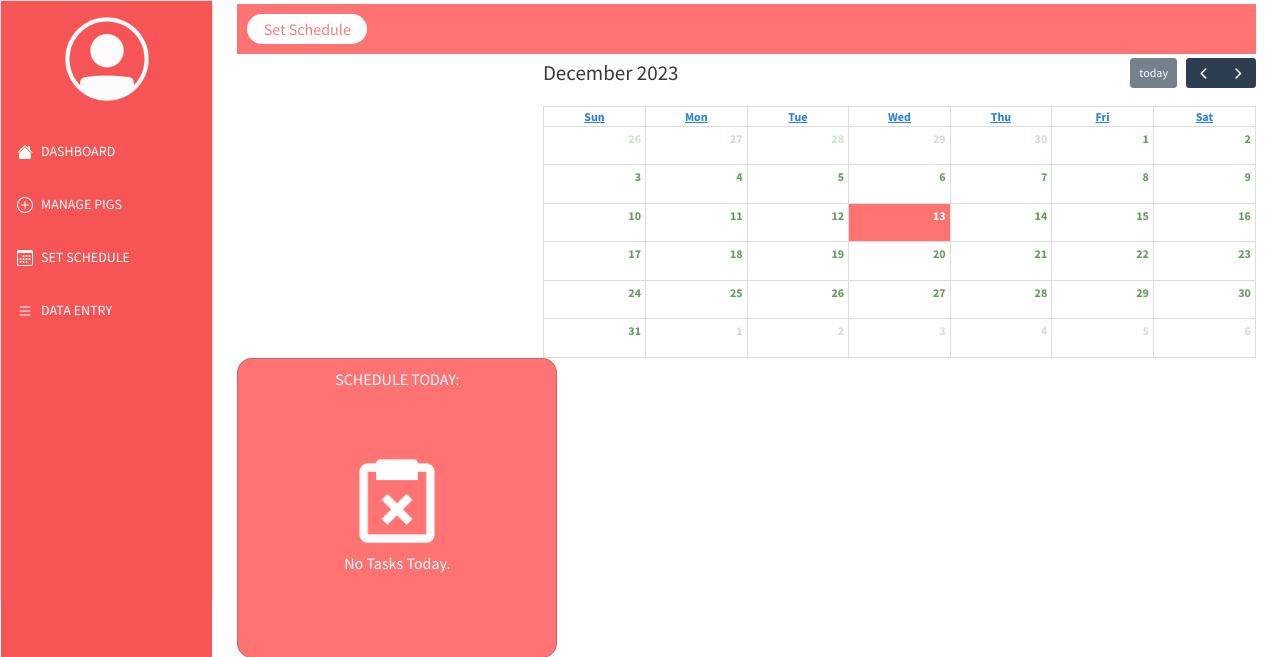
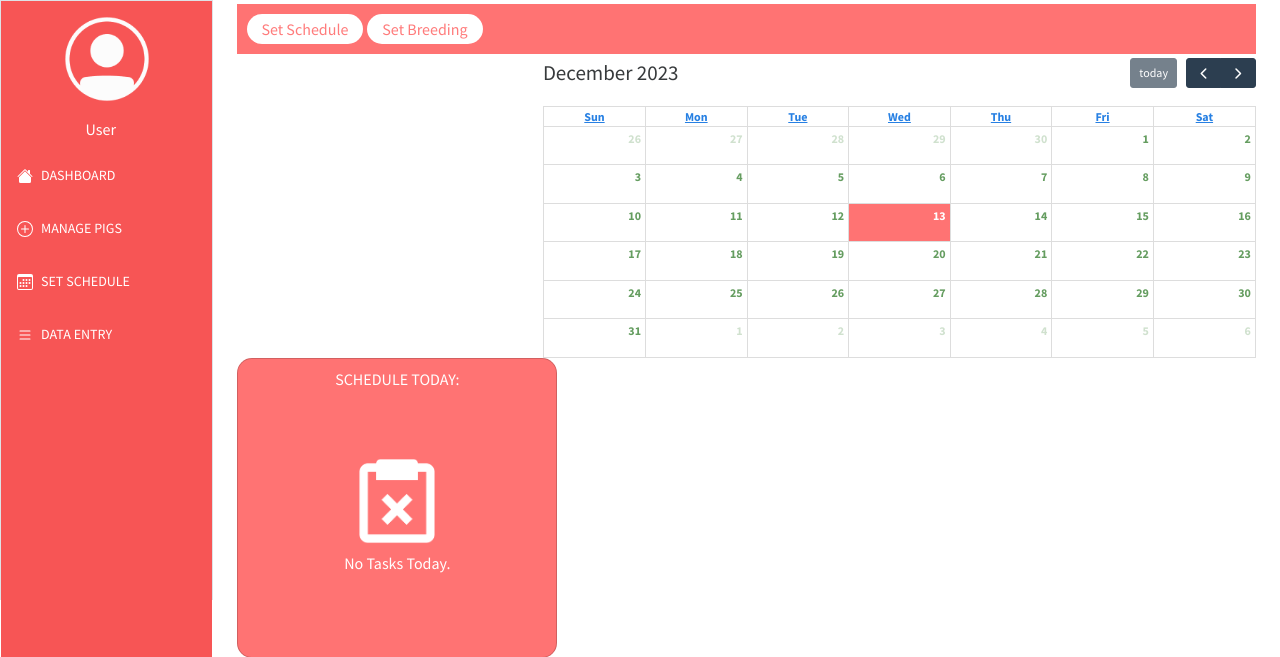
Before and after one commit to vincentrondero/Goodwill-FMIS, a Django app: page /set_sched/1/ in a window 1280 px wide. Shown: the top 657 px of the page. Run offline with Django 4.2, Linux system fonts and the light colour scheme; tables that the repository leaves empty hold one stand-in row (values such as "Sample post"); lists and menus that the app fills with data are empty; some libraries are stand-ins or nearby versions.

Commit message:
schecdule

```diff
--- a/Authentication/views.py
+++ b/Authentication/views.py
@@ -614,12 +614,13 @@
     all_tasks = Task.objects.all()
     today = date.today()
     today_tasks = Task.objects.filter(due_date=today)
+    sow_list = Sow.objects.all()
 
     # Filter tasks based on their is_done field
     todo_tasks = all_tasks.filter(is_done=False)
     done_tasks = all_tasks.filter(is_done=True)
 
-    return render(request, "Farm/set_sched.html", {"today_tasks": today_tasks, "todo_tasks": todo_tasks, "done_tasks": done_tasks, "user_type": user_type})
+    return render(request, "Farm/set_sched.html", {"today_tasks": today_tasks, "todo_tasks": todo_tasks, "done_tasks": done_tasks, "user_type": user_type, "sow_list":sow_list})
 
 
 
--- a/templates/Farm/set_sched.html
+++ b/templates/Farm/set_sched.html
@@ -2,7 +2,10 @@
 {% load static %}
 {% block content %}
 <div class="navbar my-1 d-flex flex-row justify-content-between">
+    <div class="d-flex" >
     <button class="custom_button" id="openOverlayButton" style="border-radius: 20px; width: 120px; height: 30px; background-color: #FFFFFF; color: #ff7b7b;" >Set Schedule</button>
+    <button class="custom_button" id="openOverlayButton1" style="border-radius: 20px; width: 120px; height: 30px; background-color: #FFFFFF; color: #ff7b7b;" >Set Breeding</button>
+    </div>
 </div>
 <div id="overlay">
     <div id="formContainer" class="card rounded" style="width: 40%;">
@@ -116,4 +119,48 @@
     </div>
 </div>
 
+<div id="overlay1">
+    <div id="formContainer" class="card rounded" style="width: 40%;">
+        <div class="rounded-top" style="background-color: #ff7b7b;">
+            <img src="{% static 'img/pig_logo.png' %}" class="ms-2" style="width: 3%;">
+            <span class="mx-3 pt-2 fs-5 text-white fw-bold">
+                SET FARROWING SCHEDULE
+            </span>
+        </div>
+        <div class="scheduling-container">
+            <form method="post" action="{% url 'set_sched' user_type=user_type %}">
+                {% csrf_token %}
+                <div class="d-flex flex-column align-items-end" style="width: 50%;">
+                    <div>
+                        <label class="taskname" for="taskname">PigID:</label>
+                        <select class="taskname" id="taskname" name="taskname">
+                            {% for sow in sow_list %}
+                                <option value="{{ sow.pig_id }}">{{ sow.pig_id }}</option>
+                            {% endfor %}
+                        </select>
+                    </div>
+                    <div>
+                        <label class="duedate" for="duedate">Date Breed:</label>
+                        <input class="duedate" style="width: 185px;" type="date" id="duedate" name="duedate"><br><br>
+                    </div>
+                    <div>
+                        <label class="duetime" for="duetime">Time Breed:</label>
+                        <input class="duetime" type="text" id="duetime" name="duetime"><br><br>
+                    </div>
+                    <div>
+                        <label class="desc" for="desc">Description:</label>
+                        <input type="text" class="desc" id="desc" name="desc"><br><br>
+                    </div>
+                </div>
+                <div class="d-flex justify-content-end">
+                    <input class="shadow  custom_button" type="submit" value="Save Task" style="border-radius: 20px; width: 120px; background-color: #ff7b7b; color: #FFFFFF;">
+                    <input class="shadow custom_button" type="button" id="closeOverlayButton1" value="Cancel" style="border-radius: 20px; width: 120px;">
+                </div>
+            </form>
+            <div class="error-message" id="error-message">
+                {{ message }}
+            </div>
+        </div>
+    </div>
+</div>
 {% endblock %}
--- a/templates/partials/sidebar.html
+++ b/templates/partials/sidebar.html
@@ -1,6 +1,7 @@
 {% load static %}
 <div class="sidebar border border-right col-md-3 col-lg-2 p-0 custom_bg">
     <img src="{% static 'img/user_profile.png' %}" class="rounded mx-auto d-block my-2" style="height: 100px;" alt="...">
+    <div style="margin-left:30%; color:#FFFFFF;">Administrator</div>
     <div class="offcanvas-body d-md-flex flex-column p-0 pt-lg-3 overflow-y-auto">
         <ul class="nav flex-column custom_bg">
             <li class="nav-item">
--- a/templates/partials/user_sidebar.html
+++ b/templates/partials/user_sidebar.html
@@ -1,6 +1,7 @@
 {% load static %}
 <div class="sidebar border border-right col-md-3 col-lg-2 p-0 custom_bg">
     <img src="{% static 'img/user_profile.png' %}" class="rounded mx-auto d-block my-2" style="height: 100px;" alt="...">
+    <div style="margin-left:40%; color:#FFFFFF;">User</div>
     <div class="offcanvas-body d-md-flex flex-column p-0 pt-lg-3 overflow-y-auto">
         <ul class="nav flex-column custom_bg">
             <li class="nav-item">
```
